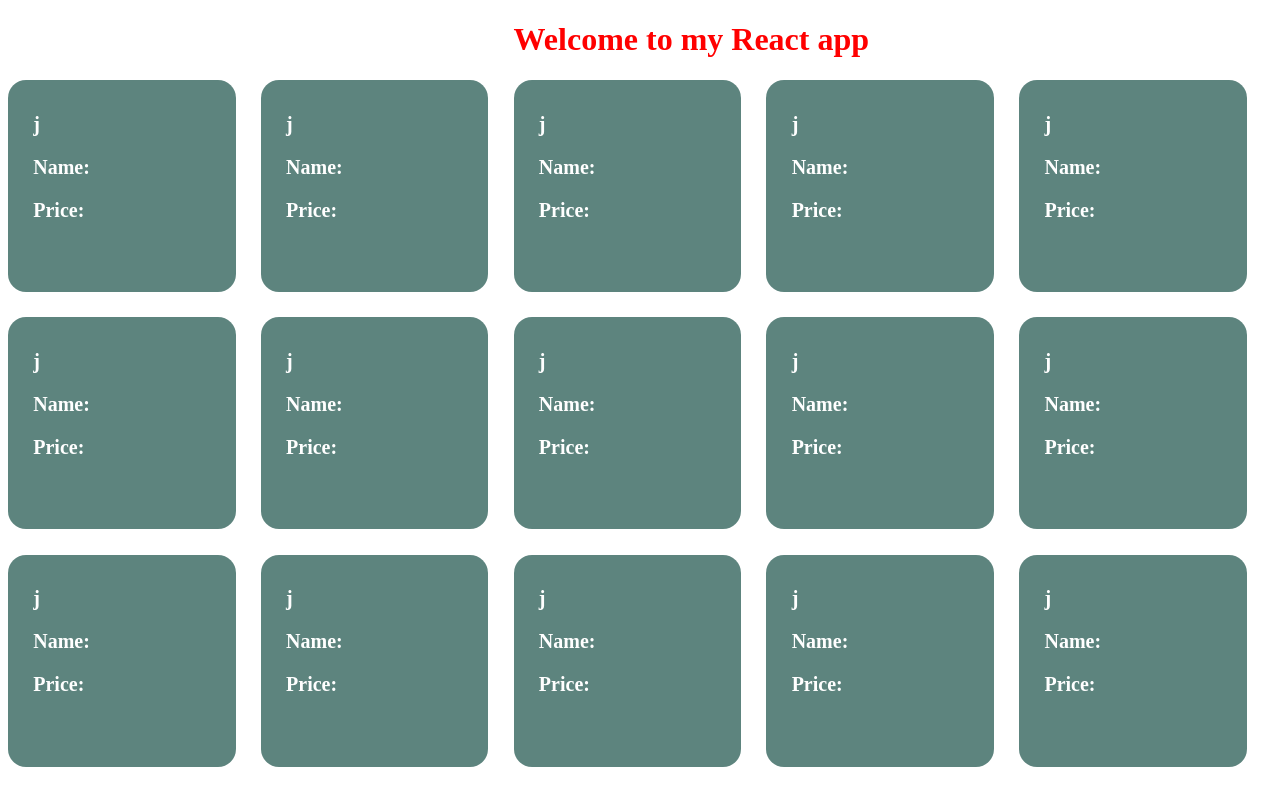
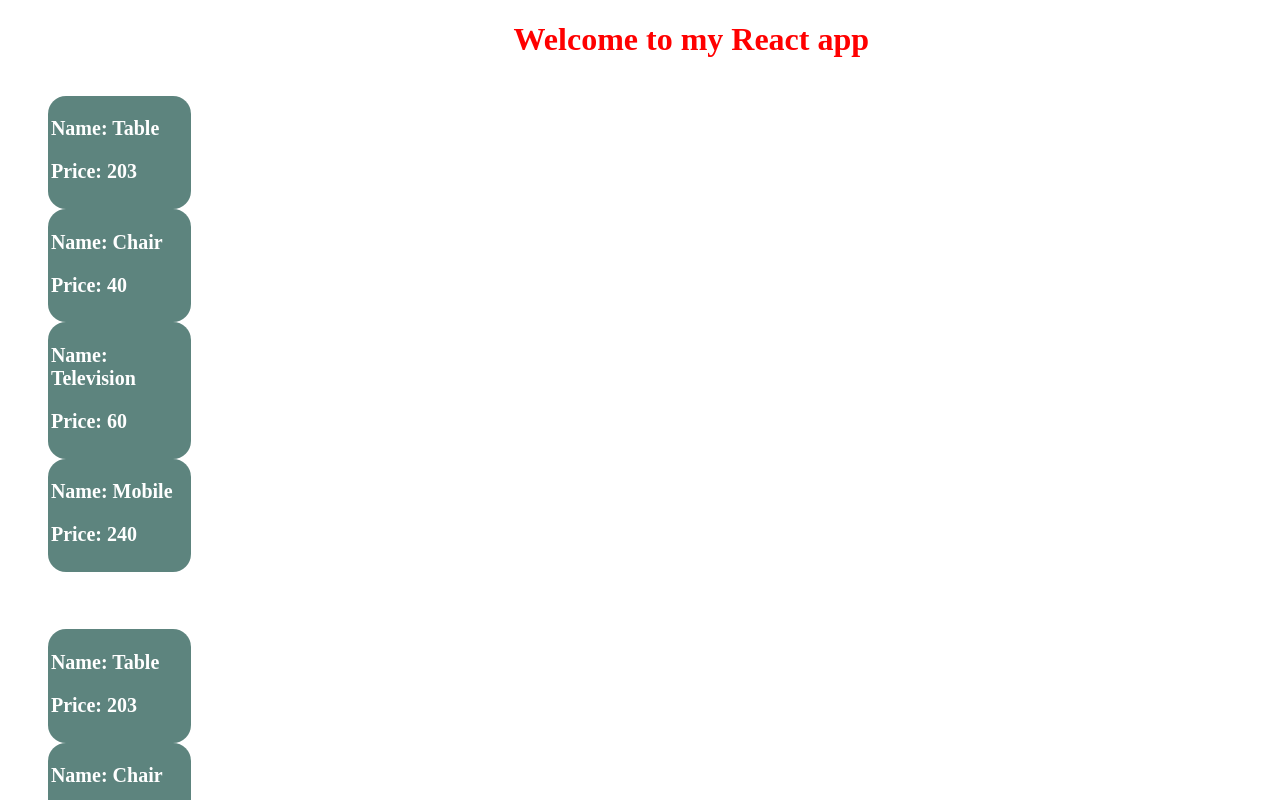
Before and after one commit to kunaal-gupta/React-Shopping-Cart, a React (Vite) app: page / in a window 1280 px wide. Shown: the top 800 px of the page. Built offline with nearby package versions, Linux system fonts and the light colour scheme.

Commit message:
rendering list

```diff
--- a/src/App.jsx
+++ b/src/App.jsx
@@ -1,28 +1,33 @@
 import './Style.css'
 
-const Product = {
+const Product = [
+  {id: 0, name: 'Table', Price: 203, src: ''},
+  {id: 0, name: 'Chair', Price: 40, src: ''},
+  {id: 0, name: 'Television', Price: 60, src: ''},
+  {id: 0, name: 'Mobile', Price: 240, src: '' }
+  ];
 
 
-}
+
+
 
 export function Boxes() {
-  return (
-    <div className='box'>
-      <p>j</p>
-      <p>Name: {} </p>
-      <p>Price: {} </p>
-    </div>
+  const Inventory = Product.map(Val =>
+    <li className='box' key={Val.id}>
+      <p>Name: {Val.name} </p>
+      <p>Price: { Val.Price} </p>
+    </li>
   );
+
+  return (<ul>{Inventory} </ul>);
+
 }
 
 export function BoxesList() {
   return (
-    <div style={{display: 'flex', marginBottom: '2%'}}>
+    <div style={{ display: 'flex', marginBottom: '2%' }}>
       <Boxes />
-      <Boxes />
-      <Boxes />
-      <Boxes />
-      <Boxes />
+
     </div>
   )
 }
@@ -32,9 +37,9 @@ export function MyButton() {
   return (
     <div>
       <h1 className="Heading"> Welcome to my React app </h1>
-      <BoxesList/>
-      <BoxesList/>
-      <BoxesList/>
+      <BoxesList />
+      <BoxesList />
+      <BoxesList />
     </div>
   );
 }
```
